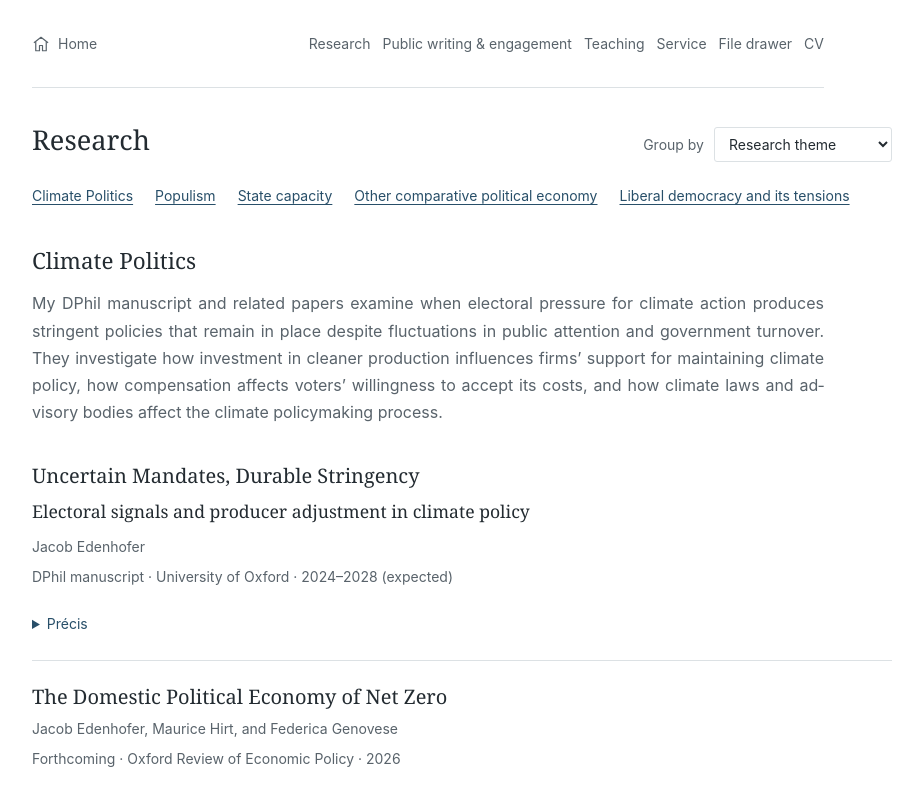
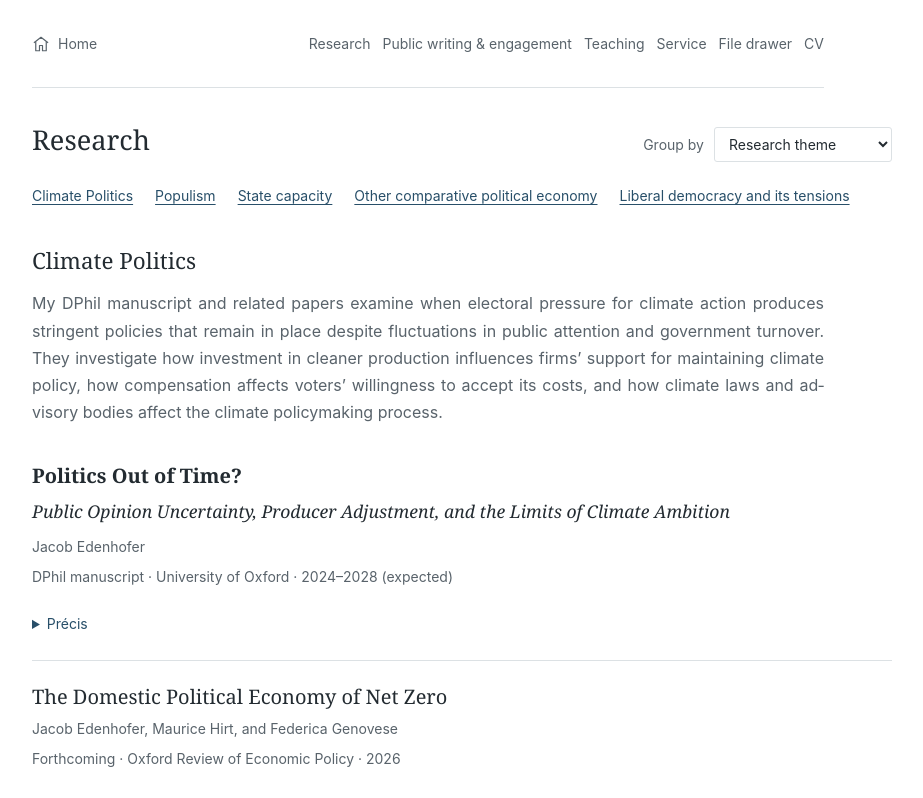
Before and after one commit to jacob-edenhofer/Website, a Next.js app: page /Website/research in a window 1280 px wide. Shown: the top 798 px of the page, without its empty margins (178-1101 px from the left). Built offline with nearby package versions, Linux system fonts and the light colour scheme.

Commit message:
Update OxREP abstract and DPhil manuscript title

```diff
--- a/app/components/PaperEntry.tsx
+++ b/app/components/PaperEntry.tsx
@@ -13,8 +13,8 @@ export function PaperEntry({ paper }: { paper: ResearchItem }) {
   return (
     <article className={`paper-entry${paper.abstract ? " has-abstract" : ""}`} id={paper.slug}>
       <div className="paper-main">
-        <h3>{paper.title}</h3>
-        {paper.subtitle && <p className="dphil-subtitle">{paper.subtitle}</p>}
+        <h3>{paper.kind === "manuscript" ? <strong>{paper.title}</strong> : paper.title}</h3>
+        {paper.subtitle && <p className="dphil-subtitle"><em>{paper.subtitle}</em></p>}
         <p className="paper-authors">{paper.authors}</p>
         <p className="paper-meta">{metadata}</p>
         <div className="paper-links">
--- a/app/data/research.ts
+++ b/app/data/research.ts
@@ -27,9 +27,9 @@ export type ResearchItem = {
 
 export const dphilManuscript: ResearchItem = {
   slug: "uncertain-mandates-durable-stringency",
-  title: "Uncertain Mandates, Durable Stringency",
+  title: "Politics Out of Time?",
   authors: "Jacob Edenhofer",
-  subtitle: "Electoral signals and producer adjustment in climate policy",
+  subtitle: "Public Opinion Uncertainty, Producer Adjustment, and the Limits of Climate Ambition",
   kind: "manuscript",
   status: "DPhil manuscript",
   venue: "University of Oxford",
@@ -52,7 +52,7 @@ export const research: ResearchItem[] = [
     programmes: ["climate"],
     selected: true,
     summary: "Net zero requires a sequence of politically costly changes across sectors. We examine how electoral demand, visible costs and adjustment by producers influence the adoption and durability of climate policy.",
-    abstract: "The transition to net zero requires governments to sustain successive increases in policy stringency as their costs become politically consequential. We develop a framework that distinguishes stringency at adoption from the share that remains sustainable, explaining both through electoral demand, the relative power of clean and carbon-intensive producers, and the distribution of adjustment costs. Durability depends on whether pro-climate electoral or policy-seeking incentives persist or recur long enough to induce adjustment and whether governments can contain costs for voters while preserving the returns that make adjustment worthwhile for producers. Baseline credibility helps initiate adjustment, which can subsequently weaken organised opposition and reinforce maintenance without generating the impetus for further increases. The framework identifies conditions for *quiet accumulation* under persistent policy-seeking incentives and latent electoral demand, *punctuated accumulation* through clear electoral openings, and *policy cycling* when changes in governing incentives undermine adopted stringency before adjustment generates sufficient support for its maintenance.",
+    abstract: "The transition to net zero requires governments to sustain successive increases in policy stringency as their costs become politically consequential. We synthesise the climate politics literature via a conceptual framework linking electoral demand, the relative power of clean and carbon-intensive producers, and the distribution of adjustment costs to adopted stringency and the share that can be sustained. Durability depends on pro-climate electoral or policy-seeking incentives persisting or recurring long enough to induce adjustment and on policy design that contains costs for voters while preserving producers’ incentives to adjust. Persistent policy-seeking incentives under latent electoral demand can produce *quiet accumulation*, allowing gradual progress despite limited public attention. Such progress can stall below the stringency required for net zero when adjusted producers defend existing policy without supporting further increases. Episodes of clear electoral demand can produce *punctuated accumulation* if governments induce sufficient adjustment to sustain large adopted increases after electoral pressure subsides. Under *policy cycling*, repeated changes in governing incentives erode earlier gains, making cumulative progress dependent on strengthening the incentives of subsequent governments to retain adopted stringency.",
     links: [],
   },
   {
```
